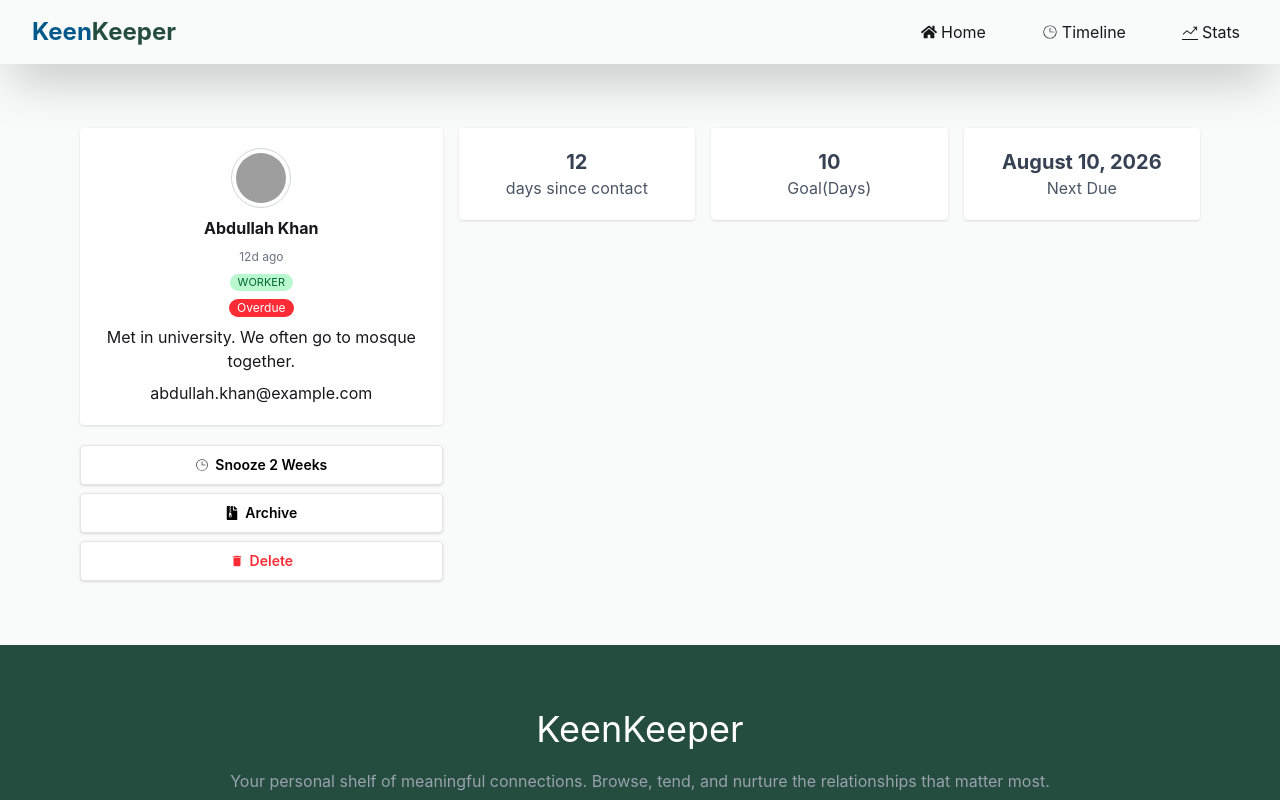
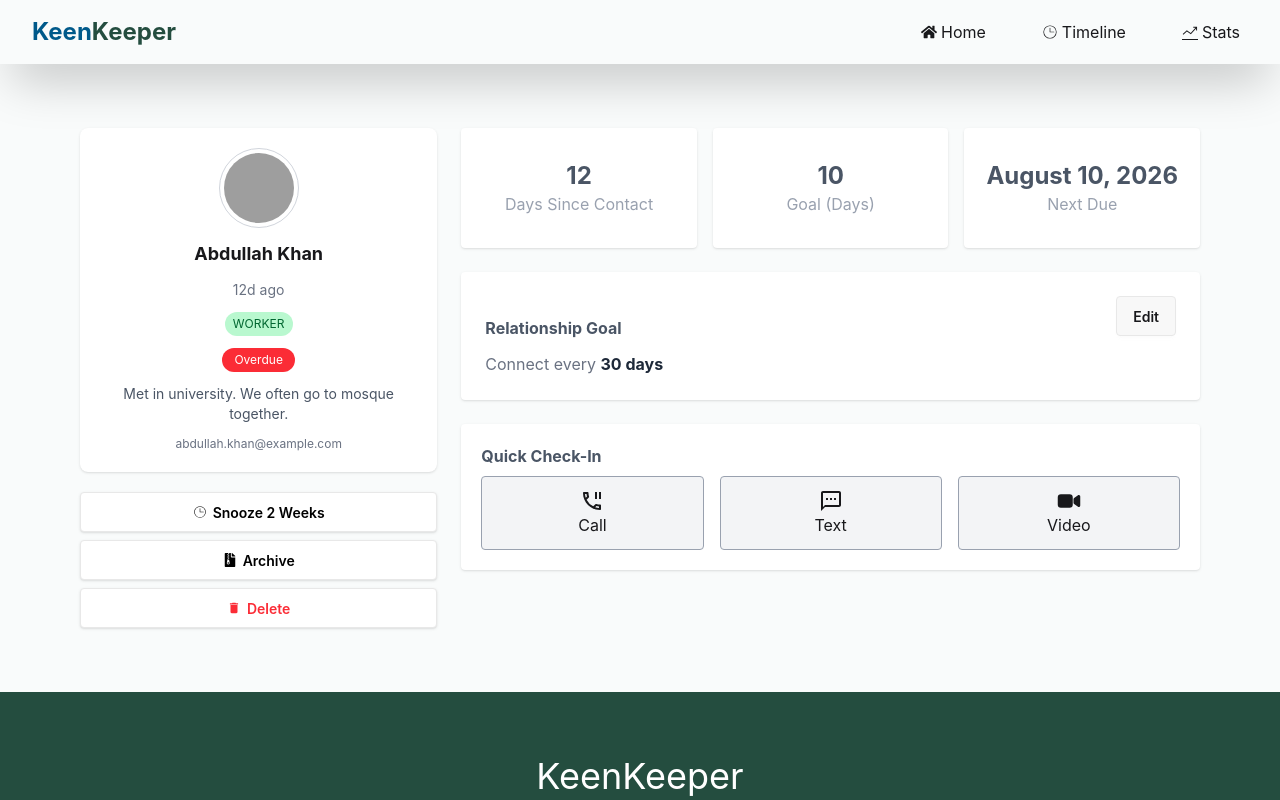
Before and after one commit to rashidulislamg71/keen-keeper, a React (Vite) app: page /friendDetails/1 in a window 1280 px wide. Shown: the top 800 px of the page. Built offline with nearby package versions, Linux system fonts and the light colour scheme; grey boxes are pictures that could not be loaded.

Commit message:
friend details page design

```diff
--- /dev/null
+++ b/src/Components/FriendDetailsPageComponents/QuickCheckIn/Card.jsx
@@ -0,0 +1,13 @@
+import { Children } from "react";
+
+const Card = ({ children }) => {
+  return (
+    <div>
+      <div className="p-3 bg-gray-100 rounded border border-gray-400 cursor-pointer hover:bg-gray-200 transition-all duration-300 flex flex-col items-center gap-2">
+        <span>{children}</span>
+      </div>
+    </div>
+  )
+}
+
+export default Card;
--- /dev/null
+++ b/src/Components/FriendDetailsPageComponents/QuickCheckIn/QuicCheck.jsx
@@ -0,0 +1,20 @@
+import React from 'react'
+import Card from './Card'
+import { MdOutlineTextsms } from 'react-icons/md'
+import { IoVideocam } from 'react-icons/io5'
+import { MdOutlinePhonePaused } from "react-icons/md";
+
+function QuickCheck() {
+  return (
+    <div className='p-5 rounded shadow bg-white mt-5'>
+      <h3 className='font-bold text-gray-600'>Quick Check-In</h3>
+      <div className='text-center grid grid-cols-1 md:grid-cols-3 gap-4 mt-2'>
+        <Card><MdOutlinePhonePaused className='text-2xl m-auto' /> <span>Call</span></Card>
+        <Card><MdOutlineTextsms className='text-2xl m-auto' /> <span>Text</span></Card>
+        <Card><IoVideocam className='text-2xl m-auto' /> <span>Video</span></Card>
+      </div>
+    </div>
+  )
+}
+
+export default QuickCheck
--- /dev/null
+++ b/src/Components/FriendDetailsPageComponents/RelationshipGoal.jsx
@@ -0,0 +1,16 @@
+import React from 'react';
+
+const RelationshipGoal = () => {
+    return (
+            <div className='flex justify-between p-6 rounded bg-white shadow mt-5'>
+                <div>
+                    <h3 className='text-gray-600 font-bold mt-5 mb-3'>Relationship Goal</h3>
+                    <p className='text-gray-500'>Connect every <span className='font-bold text-gray-800'>30 days</span></p>
+                </div>
+                <button className='btn '>Edit</button>
+            </div>
+
+    );
+};
+
+export default RelationshipGoal;
--- a/src/Pages/FriendDetailsPage.jsx
+++ b/src/Pages/FriendDetailsPage.jsx
@@ -3,6 +3,9 @@ import { CiClock2 } from 'react-icons/ci';
 import { FaFileArchive } from 'react-icons/fa';
 import { MdDelete } from 'react-icons/md';
 import { useLoaderData, useParams } from 'react-router-dom';
+import DashboardCard from '../Components/DashboardCard/DashboardCard';
+import RelationshipGoal from '../Components/FriendDetailsPageComponents/RelationshipGoal';
+import QuickCheck from '../Components/FriendDetailsPageComponents/QuickCheckIn/QuicCheck';
 
 function FriendDetailsPage() {
     const { friendId } = useParams();
@@ -25,69 +28,86 @@ function FriendDetailsPage() {
 
     const dateFormat = (dateString) => {
         const options = { year: 'numeric', month: 'long', day: 'numeric' };
-      return new Date(dateString).toLocaleDateString(undefined,options);
-
+        return new Date(dateString).toLocaleDateString(undefined, options);
     }
 
     return (
-        <div className='px-4 md:px-20 py-10 md:py-16'>
 
-            <div className='grid grid-cols-3 gap-4'>
-                <div className='col-span-1'>
-                    <div className='hover:shadow-2xl transition-all duration-300  text-center m-auto h-auto w-auto flex flex-col justify-center items-center gap-2 bg-white shadow p-5 rounded ' >
-                        <img className='rounded-full w-15 h-15 border border-gray-300 p-1' src={picture} alt={name} />
-                        <h4 className='font-bold '>{name}</h4>
-                        <p className='text-gray-500 text-[12px] '>{days_since_contact}d ago</p>
-                        <div className='flex gap-2'>
+        <div className='px-4 sm:px-6 md:px-12 lg:px-20 py-8 md:py-12 lg:py-16'>
+            <div className='grid grid-cols-1 lg:grid-cols-3 gap-6'>
+                {/* LEFT SIDE */}
+                <div className='lg:col-span-1'>
+                    <div className='hover:shadow-2xl transition-all duration-300 text-center flex flex-col items-center gap-3 bg-white shadow p-5 rounded-lg'>
+                        <img
+                            className='rounded-full w-20 h-20 border border-gray-300 p-1'
+                            src={picture}
+                            alt={name}
+                        />
+                        <h4 className='font-bold text-lg'>{name}</h4>
+                        <p className='text-gray-500 text-sm'>
+                            {days_since_contact}d ago
+                        </p>
+                        <div className='flex flex-wrap justify-center gap-2'>
                             {
-                                tags.map(tag => (
-                                    <span className='text-[11px] bg-green-200 text-green-800 px-2
-                                    rounded-full' key={tag}>{tag.toUpperCase()}</span>
+                                tags?.map(tag => (
+                                    <span
+                                        className='text-xs bg-green-200 text-green-800 px-2 py-1 rounded-full'
+                                        key={tag}
+                                    >
+                                        {tag.toUpperCase()}
+                                    </span>
                                 ))
                             }
                         </div>
-                        <p className={`w-fit rounded-full text-white px-2
-                                 text-[12px] ${statueStyle(status)}`} >
+
+                        <p className={`w-fit rounded-full text-white px-3 py-1 text-xs ${statueStyle(status)}`}>
                             {status}
                         </p>
-                        <p>{bio}</p>
-                        <p>{email}</p>
+                        <p className='text-sm text-gray-600 text-center'>{bio}</p>
+                        <p className='text-xs text-gray-500 break-all'>{email}</p>
                     </div>
-                    {/* buttons  */}
+
+                    {/* Buttons */}
                     <div className='space-y-2 mt-5'>
-                        <button className="btn w-full shadow bg-white text-black border-[#e5e5e5]">
-                            <CiClock2 />
-                            Snooze 2 Weeks
+                        <button className="btn w-full shadow bg-white text-black border hover:bg-gray-100">
+                            <CiClock2 /> Snooze 2 Weeks
                         </button>
-                        <button className="btn w-full shadow bg-white text-black border-[#e5e5e5]">
-                            <FaFileArchive />
-                            Archive
+                        <button className="btn w-full shadow bg-white text-black border hover:bg-gray-100">
+                            <FaFileArchive /> Archive
                         </button>
-                        <button className="btn w-full text-red-500 shadow bg-white  border-[#e5e5e5]">
-                            <MdDelete />
-                            Delete
+                        <button className="btn w-full text-red-500 shadow bg-white border hover:bg-red-50">
+                            <MdDelete /> Delete
                         </button>
+                    </div>
 
+                </div>
+
+                {/* RIGHT SIDE */}
+                <div className='lg:col-span-2'>
+
+                    {/* Dashboard Cards */}
+                    <div className='grid grid-cols-1 sm:grid-cols-2 md:grid-cols-3 gap-4'>
+                        <DashboardCard number={days_since_contact} title="Days Since Contact" />
+                        <DashboardCard number={goal} title="Goal (Days)" />
+                        <DashboardCard title="Next Due" number={dateFormat(next_due_date)} />
                     </div>
+
+                    {/* Relationship Goal */}
+                    <div className='mt-6'>
+                        <RelationshipGoal />
+                    </div>
+
+                    {/* Quick Check */}
+                    <div className='mt-6'>
+                        <QuickCheck />
+                    </div>
+
                 </div>
-                <div className='col-span-2'>
-                    <div className='grid grid-cols-3 gap-4'>
-                        <div className='text-center bg-white shadow p-5 rounded '>
-                            <h3 className='text-xl font-bold text-gray-700'>{days_since_contact} </h3>
-                            <p className='text-gray-600' >days since contact</p>
-                        </div>
-                        <div className='text-center bg-white shadow p-5 rounded '>
-                            <h3 className='text-xl font-bold text-gray-700'>{goal} </h3>
-                            <p className='text-gray-600' >Goal(Days)</p>
-                        </div>
-                        <div className='text-center bg-white shadow p-5 rounded '>
-                            <h3 className='text-xl font-bold text-gray-700'>{dateFormat(next_due_date)} </h3>
-                            <p className='text-gray-600' >Next Due</p>
-                        </div>
-                    </div>
-                </div>
+
             </div>
+
         </div>
+
     )
 }
 
```
